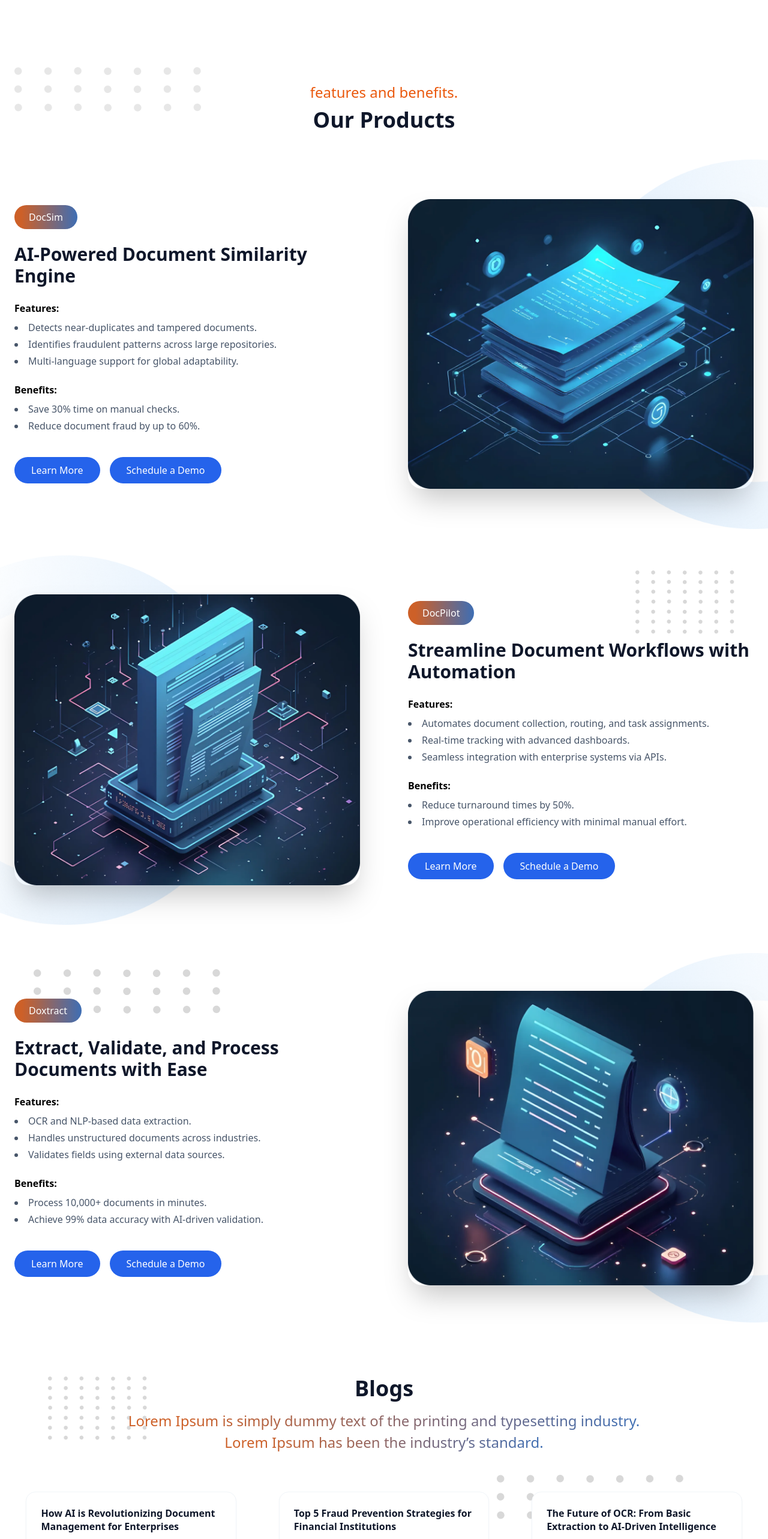
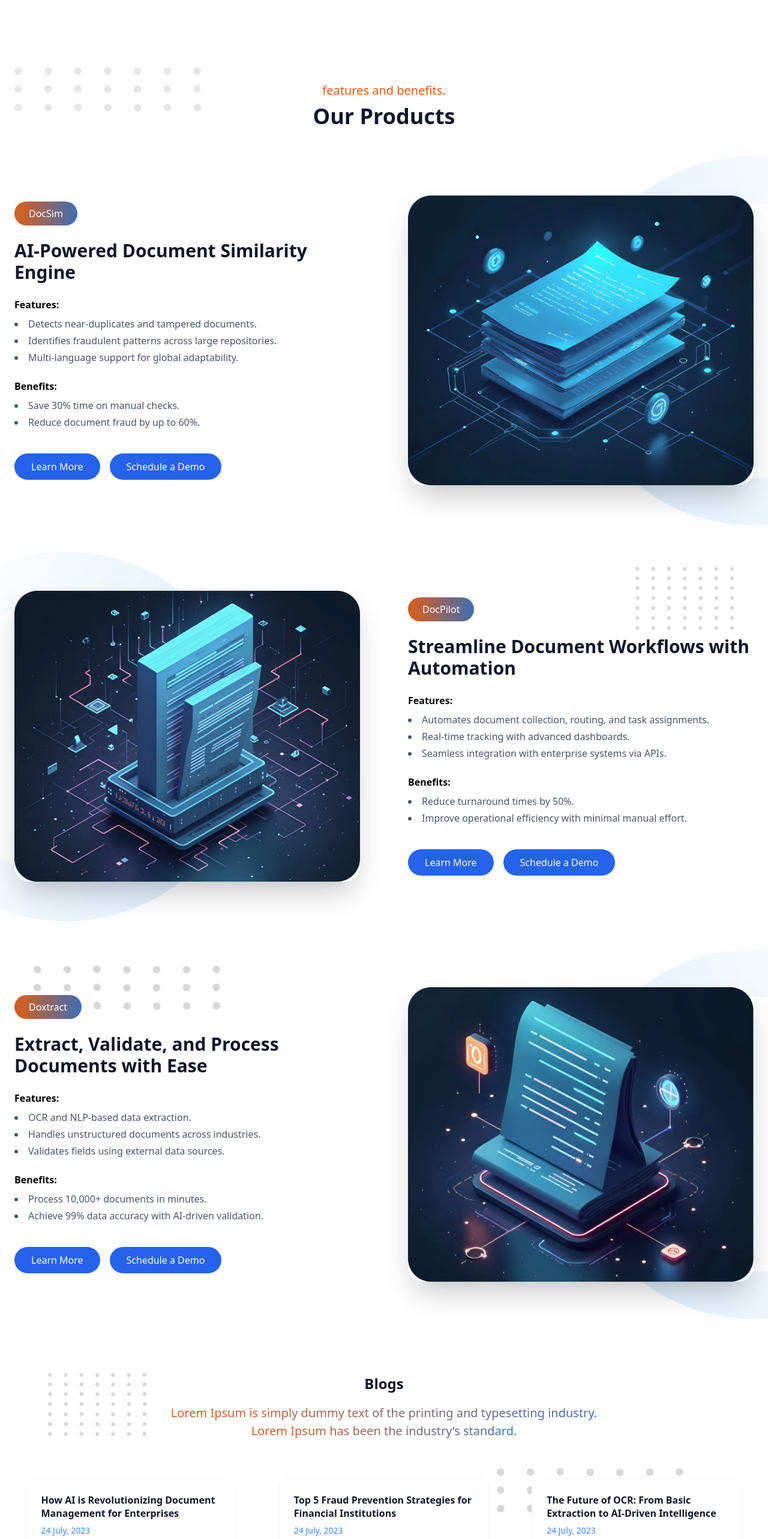
Before and after one commit to jp481704/aadrila, a React (Vite) app: page /#products in a window 1280 px wide. Before the commit this address led to /. Shown: the part 1660-4226 px from the top of the page at 60% size. Built offline with nearby package versions, Linux system fonts and the light colour scheme.

Commit message:
font issue solved

```diff
--- a/src/components/Application.jsx
+++ b/src/components/Application.jsx
@@ -33,7 +33,7 @@
         {/* HEADER */}
         <p
           data-aos="fade-right"
-          className="text-base md:text-lg font-medium text-orange-500 mb-3"
+          className="text-[20px] md:text-lg font-medium text-orange-500 mb-3"
         >
           AI-driven innovation for growth.
         </p>
--- a/src/components/Blog.jsx
+++ b/src/components/Blog.jsx
@@ -61,11 +61,11 @@
         className="text-center mb-16"
         data-aos="fade-down"
       >
-        <h2 className="text-4xl font-bold text-slate-900 mb-4">
+        <h2 className="text-[24px] font-bold text-slate-900 mb-4">
           Blogs
         </h2>
 
-        <p className="text-gray-500 mx-auto text-[24px]">
+        <p className="text-gray-500 mx-auto text-[20px]">
           <span className="bg-[linear-gradient(90deg,#CD6028_11%,#3E6EB4_100%)] bg-clip-text text-transparent">
             Lorem Ipsum is simply dummy text of the printing and typesetting industry.
           </span>
--- a/src/components/Features.jsx
+++ b/src/components/Features.jsx
@@ -77,7 +77,7 @@
           className="absolute left-6 -top-6 opacity-60 hidden lg:block"
         />
 
-        <p className="text-orange-600 font-medium  mb-2 text-[24px]">
+        <p className="text-orange-600 font-medium  mb-2 text-[20px]">
           features and benefits.
         </p>
         <h2 className="text-3xl lg:text-4xl font-bold text-slate-900">
@@ -127,7 +127,7 @@
               )}
 
               <div
-                className="flex-1 space-y-6 text-center lg:text-left relative z-10"
+                className="flex-1 space-y-6 lg:text-left relative z-10"
                 data-aos={isReverse ? "fade-left" : "fade-right"}
                 data-aos-delay="250"
               >
```
